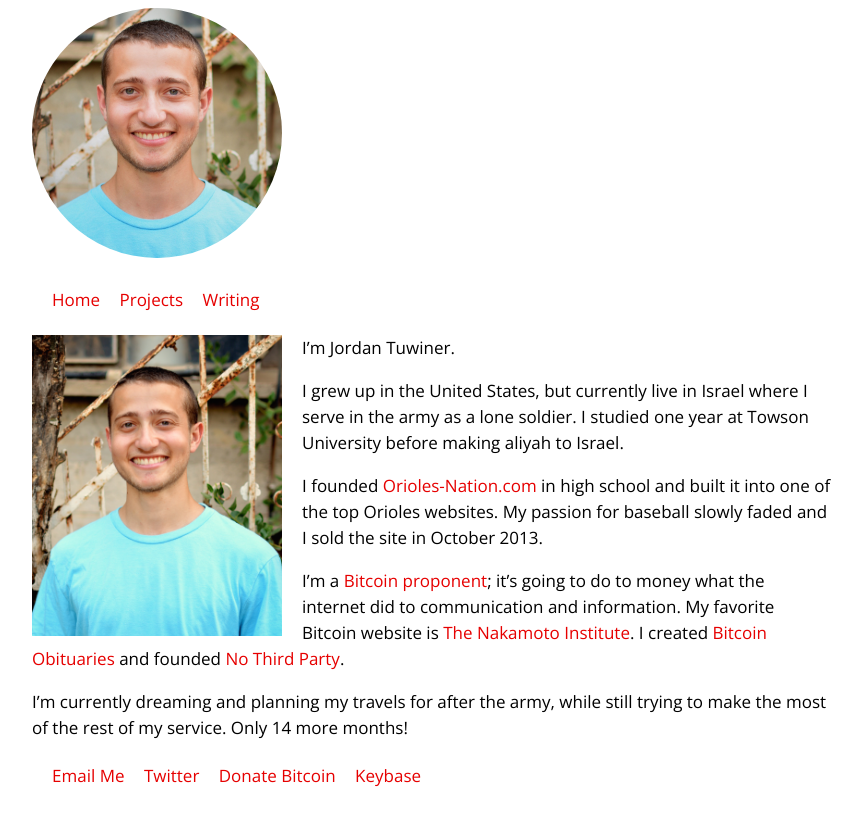
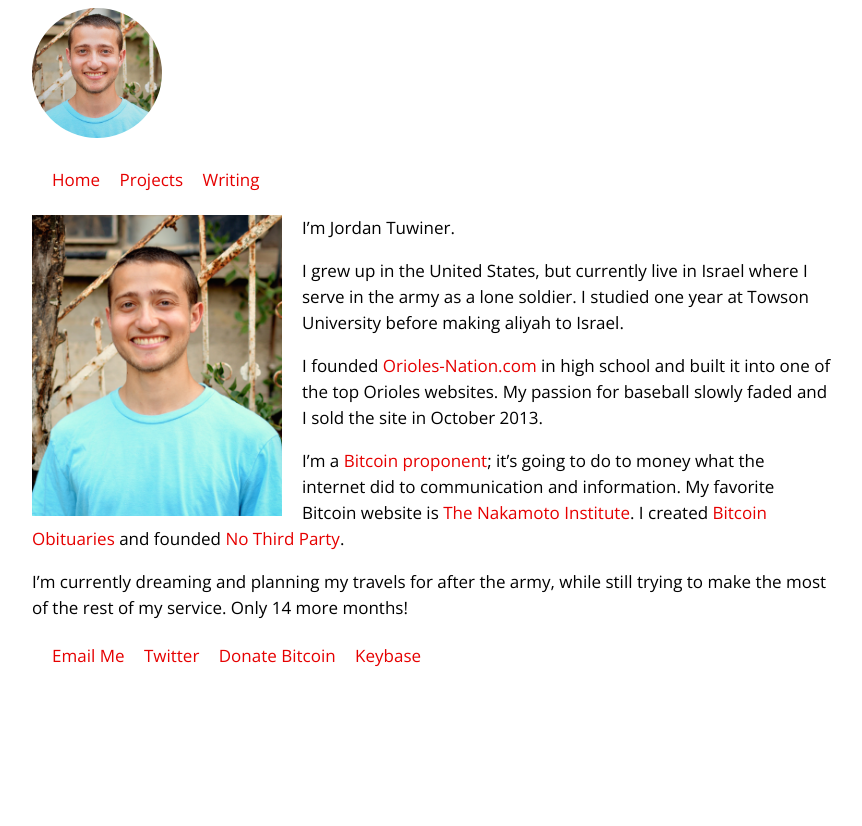
Before and after one commit to johnrlive/jt-com, a Jekyll site: the page built from index.html, in a window 1280 px wide. Shown: the top 826 px of the page, without its empty margins (208-1070 px from the left). Built offline with Jekyll 4.4.1, drawn with Linux system fonts in a browser that asks for light colours.

Commit message:
Fix header CSS

```diff
--- a/css/style.css
+++ b/css/style.css
@@ -6,7 +6,7 @@ body {
     font: 17px/26px "Open Sans",Georgia,"Times New Roman",Times,serif;
 }
 
-#content, header, footer {
+#content {
     margin: 0 auto;
     max-width: 800px;
     padding: 0 20px;
@@ -30,10 +30,15 @@ blockquote {
 
 /* Header */
 
+#content, header, footer {
+    margin: 0 auto;
+    max-width: 800px;
+}
+
 .header-image {
 	border-radius: 50%;
-	width: 250px;
-	height: 250px;
+	width: 130px;
+	height: 130px;
 }
 
 /* Menu */
```
